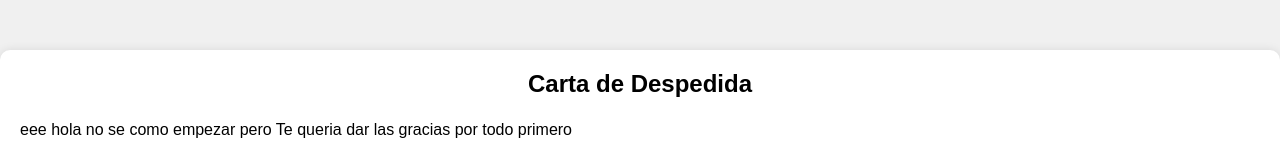
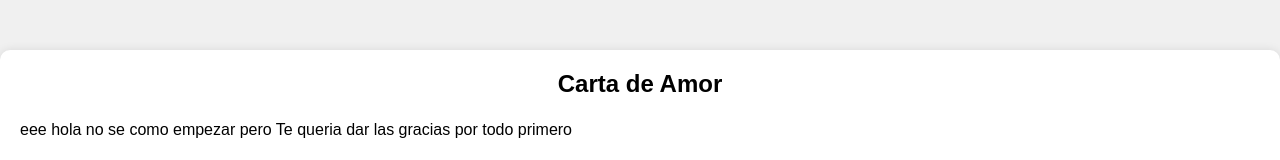
Before and after one commit to Gatopa/Carta-de-Amor, a plain HTML site: page index.html in a window 1280 px wide. Both pictures are taken after a click on the button "Abrir Carta". Shown: the part 193-353 px from the top of the page. Drawn offline with Linux system fonts and the light colour scheme.

Commit message:
Update index.html

```diff
--- a/index.html
+++ b/index.html
@@ -12,7 +12,7 @@
         <button onclick="openLetter()">Abrir Carta</button>
     </div>
     <div id="letter-screen" class="hidden">
-        <h2>Carta de Despedida</h2>
+        <h2>Carta de Amor</h2>
         <p>eee hola no se como empezar pero Te queria dar las gracias por todo primero</p>
         <p>recuerdo aun cuando nos conocimos como dos extraños desde ese dia vi algo diferente en ti que me enamoro mucho</p>
         <p>ese dia fue el mejor dia de mi vida me hiciste muy feliz te agradesco eso pasaron los dias me enamore mas a ti y mas mientras pasaron los dias todos los recuerdos lindos y feo tu eras diferente a las demas
```
